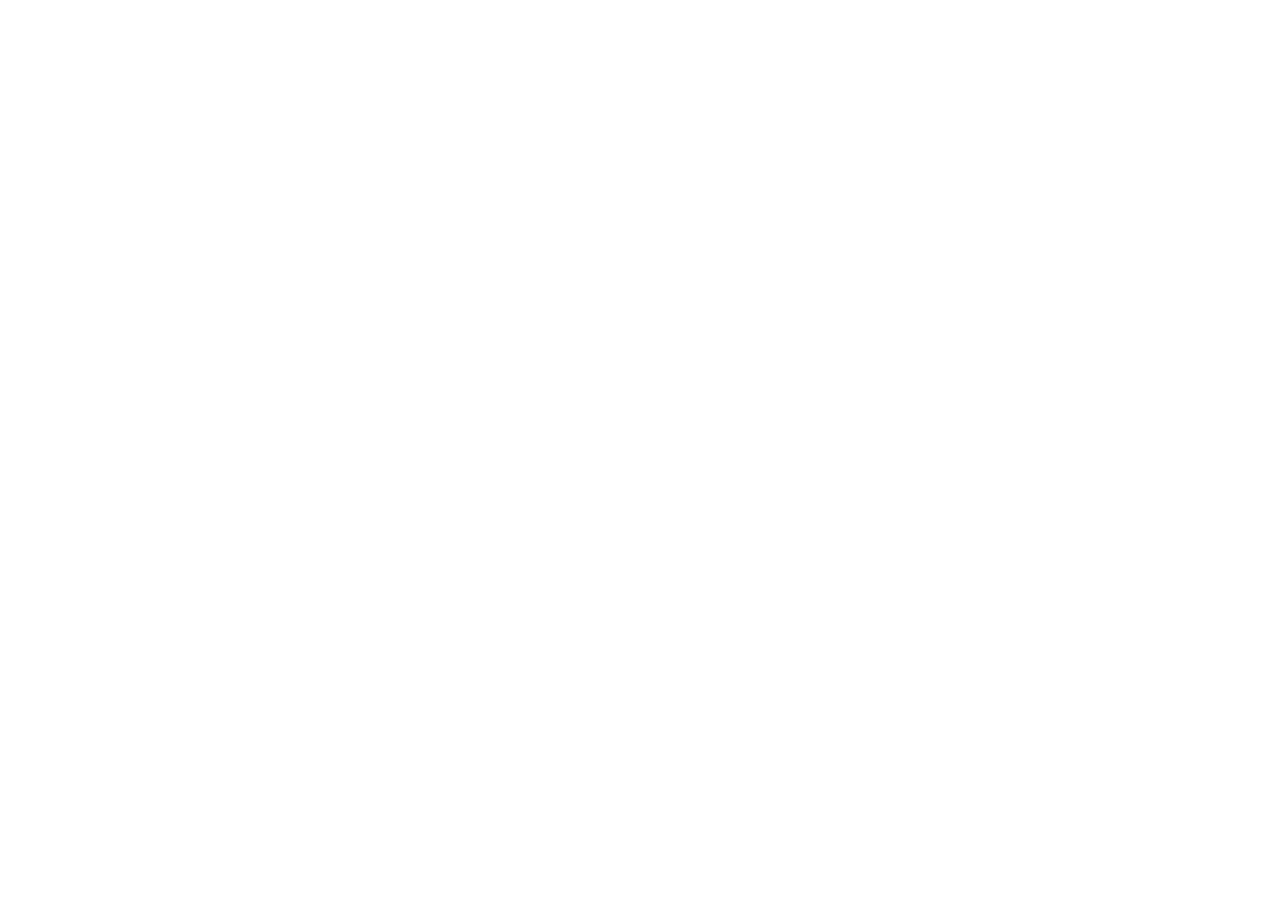
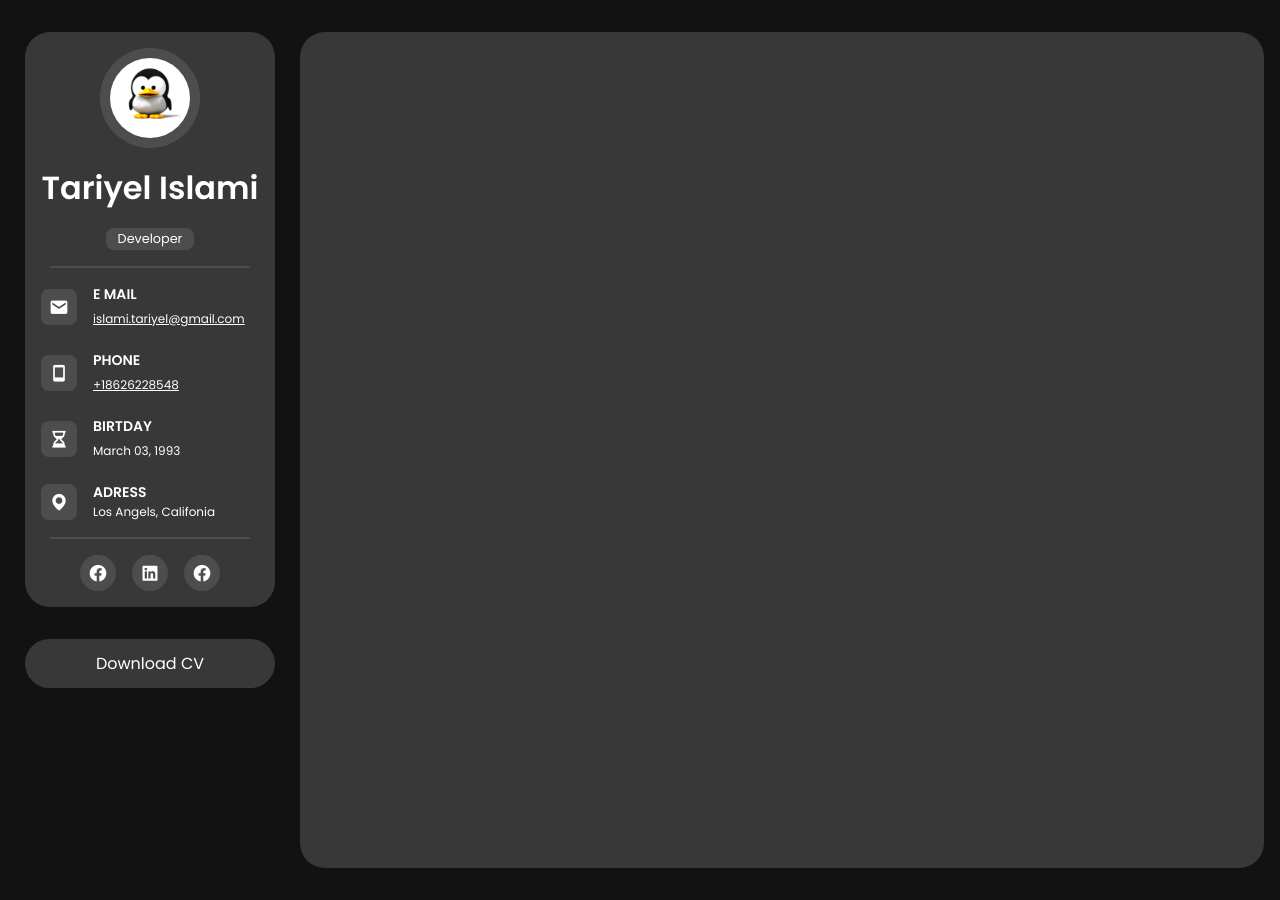
Before and after one commit to Tislami/Portfolio3, a plain HTML site: page index.html in a window 1280 px wide. Before the commit the page ends 800 px from the top, so only its background shows below. Drawn offline with nearby package versions, Linux system fonts and the light colour scheme.

Commit message:
Profile -sidebar added

```diff
--- a/css/style.css
+++ b/css/style.css
@@ -1,87 +1,207 @@
-/*-----------------------------------*\
-  #CUSTOM PROPERTY
-\*-----------------------------------*/
+* {
+    margin: 0;
+    padding: 0;
+    box-sizing: border-box;
+    font-family: "Poppins", sans-serif;
+}
 
 :root {
+    /* ====== Colors ====== */
+    --primary-color: hsl(45, 54%, 58%);
+    --bg-color: hsl(0, 0%, 7%);
+    --surface-color: hsl(0, 0%, 30%);
+    --panel-color: hsl(0, 0%, 22%);
+    --text-color: #ffffff;
+    --outline-color: hsl(45, 100%, 72%);
+    --border-color: #e6e5e5;
 
-    /**
-     * colors
-     */
+    /* ====== Transition ====== */
+    --tran-05: all 0.5s ease;
+    --tran-03: all 0.3s ease;
+    --tran-02: all 0.2s ease;
 
-    /* gradient */
+    /* ====== borders ====== */
+    --brd1-: 1px solid red;
+    --brd2-: 1px solid blue;
+    --brd3-: 1px solid green;
 
-    --bg-gradient-onyx: linear-gradient(to bottom right,
-            hsl(240, 1%, 25%) 3%,
-            hsl(0, 0%, 19%) 97%);
-    --bg-gradient-jet: linear-gradient(to bottom right,
-            hsla(240, 1%, 18%, 0.251) 0%,
-            hsla(240, 2%, 11%, 0) 100%), hsl(240, 2%, 13%);
-    --bg-gradient-yellow-1: linear-gradient(to bottom right,
-            hsl(45, 100%, 71%) 0%,
-            hsla(36, 100%, 69%, 0) 50%);
-    --bg-gradient-yellow-2: linear-gradient(135deg,
-            hsla(45, 100%, 71%, 0.251) 0%,
-            hsla(35, 100%, 68%, 0) 59.86%), hsl(240, 2%, 13%);
-    --border-gradient-onyx: linear-gradient(to bottom right,
-            hsl(0, 0%, 25%) 0%,
-            hsla(0, 0%, 25%, 0) 50%);
-    --text-gradient-yellow: linear-gradient(to right,
-            hsl(45, 100%, 72%),
-            hsl(35, 100%, 68%));
+    --brd-radius: 25px;
+}
 
-    /* solid */
-
-    --jet: hsl(0, 0%, 22%);
-    --onyx: hsl(240, 1%, 17%);
-    --eerie-black-1: hsl(240, 2%, 13%);
-    --eerie-black-2: hsl(240, 2%, 12%);
-    --smoky-black: hsl(0, 0%, 7%);
-    --white-1: hsl(0, 0%, 100%);
-    --white-2: hsl(0, 0%, 98%);
-    --orange-yellow-crayola: hsl(45, 100%, 72%);
-    --vegas-gold: hsl(45, 54%, 58%);
-    --light-gray: hsl(0, 0%, 84%);
-    --light-gray-70: hsla(0, 0%, 84%, 0.7);
-    --bittersweet-shimmer: hsl(0, 43%, 51%);
-
-    /**
-     * typography
-     */
-
-    /* font-family */
-    --ff-poppins: 'Poppins', sans-serif;
-
-    /* font-size */
-    --fs-1: 24px;
-    --fs-2: 18px;
-    --fs-3: 17px;
-    --fs-4: 16px;
-    --fs-5: 15px;
-    --fs-6: 14px;
-    --fs-7: 13px;
-    --fs-8: 11px;
-
-    /* font-weight */
-    --fw-300: 300;
-    --fw-400: 400;
-    --fw-500: 500;
-    --fw-600: 600;
-
-    /**
-     * shadow
-     */
-
-    --shadow-1: -4px 8px 24px hsla(0, 0%, 0%, 0.25);
-    --shadow-2: 0 16px 30px hsla(0, 0%, 0%, 0.25);
-    --shadow-3: 0 16px 40px hsla(0, 0%, 0%, 0.25);
-    --shadow-4: 0 25px 50px hsla(0, 0%, 0%, 0.15);
-    --shadow-5: 0 24px 80px hsla(0, 0%, 0%, 0.25);
-
-    /**
-     * transition
-     */
-
-    --transition-1: 0.25s ease;
-    --transition-2: 0.5s ease-in-out;
+body {
+    background-color: var(--bg-color);
+    color: var(--text-color);
+    min-height: 100vh;
+    display: flex;
 
 }
+
+ul {
+    list-style: none;
+}
+
+/* ====== Header ====== */
+
+aside {
+    height: 100vh;
+    min-height: 900px;
+    width: 300px;
+    display: flex;
+    flex-direction: column;
+    align-items: center;
+}
+
+/* ====== Profile ====== */
+
+.profile {
+    width: 250px;
+    border-radius: var(--brd-radius);
+    margin: 32px;
+    background-color: var(--panel-color);
+}
+
+.seperator {
+    background-color: var(--surface-color);
+    height: 2px;
+    width: 200px;
+    margin: 16px auto;
+    border-radius: 24px;
+}
+
+/* ====== Top ====== */
+
+.profile-top {
+    display: flex;
+    flex-direction: column;
+    align-items: center;
+    justify-content: center;
+    gap: 16px;
+    padding-top: 16px;
+}
+
+.profile-top figure {
+    width: 100px;
+    height: 100px;
+    border-radius: 50%;
+    background-color: var(--surface-color);
+}
+
+.profile-top figure img {
+    width: 100px;
+    height: 100px;
+    padding: 10px;
+    border-radius: 50%;
+}
+
+.profile-top h1 {
+    font-size: 2rem;
+    flex-wrap: nowrap;
+}
+
+
+.profile-title {
+    background-color: var(--surface-color);
+    padding: 2px 12px;
+    border-radius: 8px;
+}
+
+.profile-title p {
+    font-size: .8rem;
+}
+
+
+/* ====== Info ====== */
+
+.profile-info {
+    width: 100%;
+    padding-bottom: 16px;
+    display: flex;
+    flex-direction: column;
+    justify-content: space-between;
+}
+
+.info-items {
+    display: flex;
+    flex-direction: column;
+    padding-left: 16px;
+    gap: 20px;
+}
+
+.info-items li {
+    display: flex;
+    justify-content: start;
+    align-items: center;
+    gap: 16px;
+}
+
+.info-icon {
+    background-color: var(--surface-color);
+    display: flex;
+    justify-content: center;
+    align-items: center;
+    border-radius: 8px;
+}
+
+.info-icon i {
+    font-size: 20px;
+    margin: 8px;
+}
+
+.info-title {
+    text-transform: uppercase;
+    font-size: 14px;
+    font-weight: 900;
+}
+
+.profile-info :is(.info-link, a, time, address) {
+    color: white;
+    font-size: 12px;
+}
+
+.profile-info address {
+    font-style: normal;
+}
+
+.profile-info .info-socials {
+    display: flex;
+    justify-content: center;
+    align-items: center;
+    gap: 16px;
+}
+
+.info-socials li {
+    background-color: var(--surface-color);
+    display: flex;
+    justify-content: center;
+    align-items: center;
+    border-radius: 50%;
+}
+
+.info-socials li i {
+    font-size: 20px;
+    margin: 8px;
+}
+
+.cv-btn {
+    width: 250px;
+    padding: 12px;
+    display: flex;
+    justify-content: center;
+    align-items: center;
+    background-color: var(--panel-color);
+    color: var(--text-color);
+    text-decoration: none;
+    border-radius: 50px;
+}
+
+
+main {
+    width: 100%;
+
+    border-radius: var(--brd-radius);
+    background-color: var(--panel-color);
+    margin-top: 32px;
+    margin-bottom: 32px;
+    margin-right: 16px;
+
+}
--- a/index.html
+++ b/index.html
@@ -5,29 +5,87 @@
     <meta charset="UTF-8">
     <meta http-equiv="X-UA-Compatible" content="IE=edge">
     <meta name="viewport" content="width=device-width, initial-scale=1.0">
-    <title>vCard - Personal Portfolio</title>
+    <title>Personal Portfolio</title>
 
-    <!--
-    - favicon
-  -->
-    <link rel="shortcut icon" href="images/.ico" type="image/x-icon">
-
-    <!--
-    - custom css link
-  -->
+    <!-- ====== Css file ====== -->
     <link rel="stylesheet" href="css/style.css">
 
-    <!--
-    - google font link
-  -->
-    <link rel="preconnect" href="https://fonts.googleapis.com">
-    <link rel="preconnect" href="https://fonts.gstatic.com" crossorigin>
+    <!-- ====== Boxicon ====== -->
+    <link href='https://unpkg.com/boxicons@2.1.4/css/boxicons.min.css' rel='stylesheet'>
+
+    <!-- ====== Google Font ====== -->
     <link href="https://fonts.googleapis.com/css2?family=Poppins:wght@300;400;500;600&display=swap" rel="stylesheet">
 </head>
 
 
 <body>
+    <aside>
+        <div class="profile">
+            <section class="profile-top">
+                <figure>
+                    <img src="images/profile.png" alt="Profile image">
+                </figure>
+                <h1>Tariyel Islami</h1>
+                <div class="profile-title">
+                    <p>Developer</p>
+                </div>
+            </section>
+            <div class="seperator"></div>
+            <section class="profile-info">
+                <ul class="info-items">
+                    <li>
+                        <div class="info-icon">
+                            <i class='bx bxs-envelope'></i>
+                        </div>
+                        <div class="info-text">
+                            <p class="info-title">E Mail</p>
+                            <a href="#" class="info-link">islami.tariyel@gmail.com</a>
+                        </div>
+                    </li>
+                    <li>
+                        <div class="info-icon">
+                            <i class='bx bx-mobile'></i>
+                        </div>
+                        <div class="info-text">
+                            <p class="info-title">Phone</p>
+                            <a href="#" class="info-link">+18626228548</a>
+                        </div>
+                    </li>
+                    <li>
+                        <div class="info-icon">
+                            <i class='bx bxs-hourglass'></i>
+                        </div>
+                        <div class="info-text">
+                            <p class="info-title">Birtday</p>
+                            <time datetime="1993-03-04" class="info-link">March 03, 1993</time>
+                        </div>
+                    </li>
+                    <li>
+                        <div class="info-icon">
+                            <i class='bx bxs-map'></i>
+                        </div>
+                        <div class="info-text">
+                            <p class="info-title">Adress</p>
+                            <address class="info-link">Los Angels, Califonia</address>
+                        </div>
+                    </li>
+                </ul>
+                <div class="seperator"></div>
+                <ul class="info-socials">
+                    <li> <i class='bx bxl-facebook-circle'></i></li>
+                    <li> <i class='bx bxl-linkedin-square'></i></li>
+                    <li> <i class='bx bxl-facebook-circle'></i></li>
+                </ul>
+            </section>
+        </div>
 
+        <a href="#" class="cv-btn">Download CV</a>
+
+    </aside>
+
+    <main>
+
+    </main>
 
 </body>
 
```
Also changed, not shown: images/profile.png (added), 1 other file.
